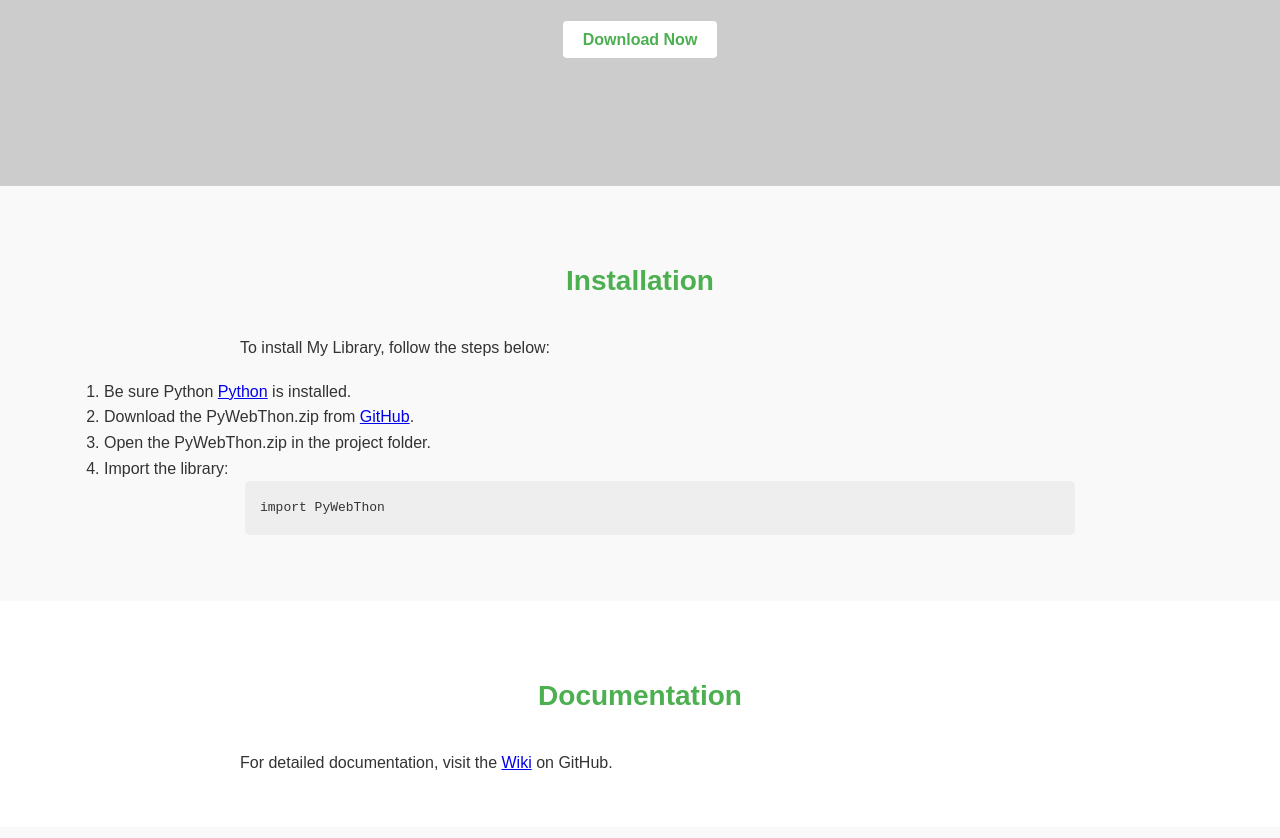
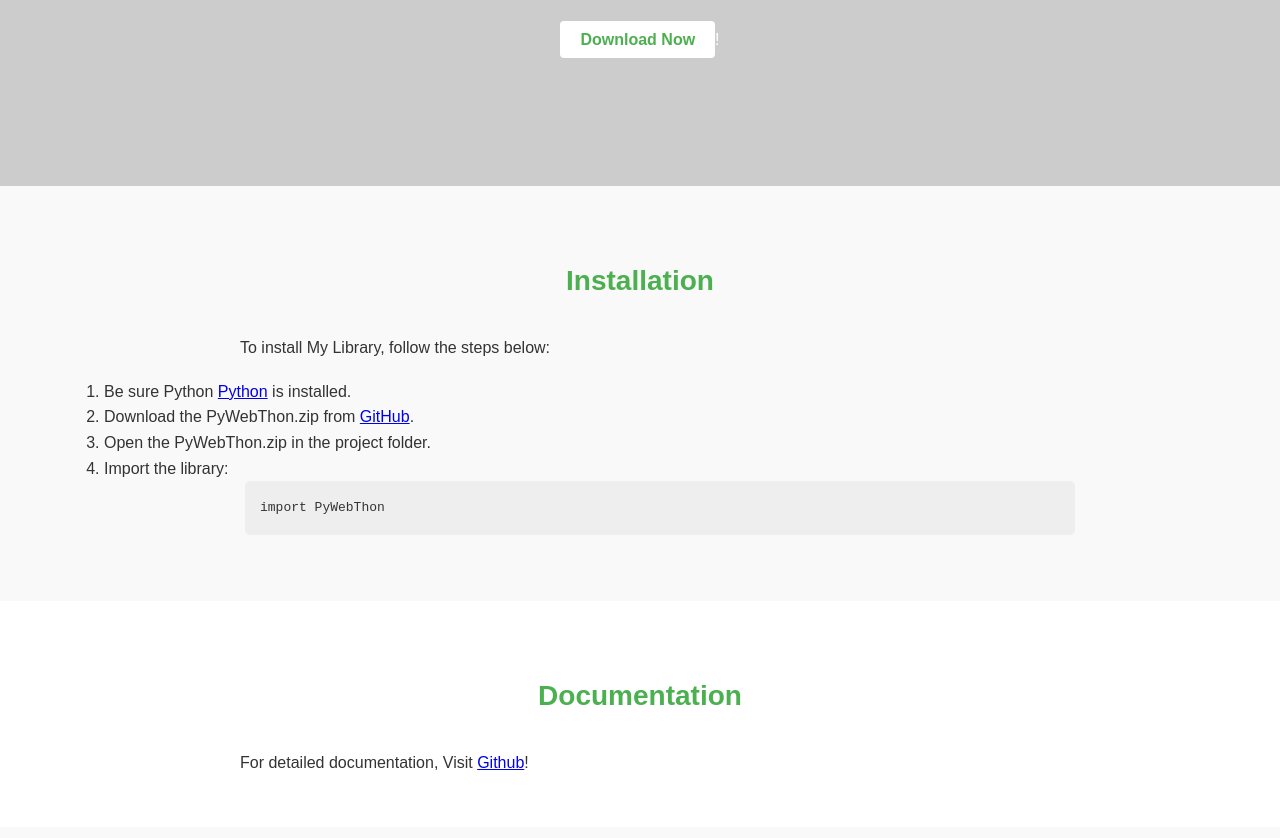
Before and after one commit to Gamermertcan/PyWebThon, a plain HTML site: page index.html in a window 1280 px wide. Shown: the part 394-1232 px from the top of the page. Drawn offline with Linux system fonts and the light colour scheme; placeholder pictures from the web are drawn by us.

Commit message:
Update index.html

```diff
--- a/index.html
+++ b/index.html
@@ -184,7 +184,7 @@
             <div>
                 <h1>PyWebThon</h1>
                 <p>A Powerful Web Library For Python</p>
-                <a href="https://github.com/Gamermertcan/PyWebThon/releases" class="btn">Download Now</a>
+                <a href="https://github.com/Gamermertcan/PyWebThon/releases" class="btn">Download Now</a>!
             </div>
         </section>
 
@@ -205,7 +205,7 @@
         <section id="documentation">
             <div class="container">
                 <h2>Documentation</h2>
-                <p>For detailed documentation, visit the <a href="https://github.com/Gamermertcan/PyWebThon/wiki" target="_blank">Wiki</a> on GitHub.</p>
+                <p>For detailed documentation, Visit <a href="https://github.com/Gamermertcan/PyWebThon/wiki" target="_blank">Github</a>!</p>
             </div>
         </section>
 
```
